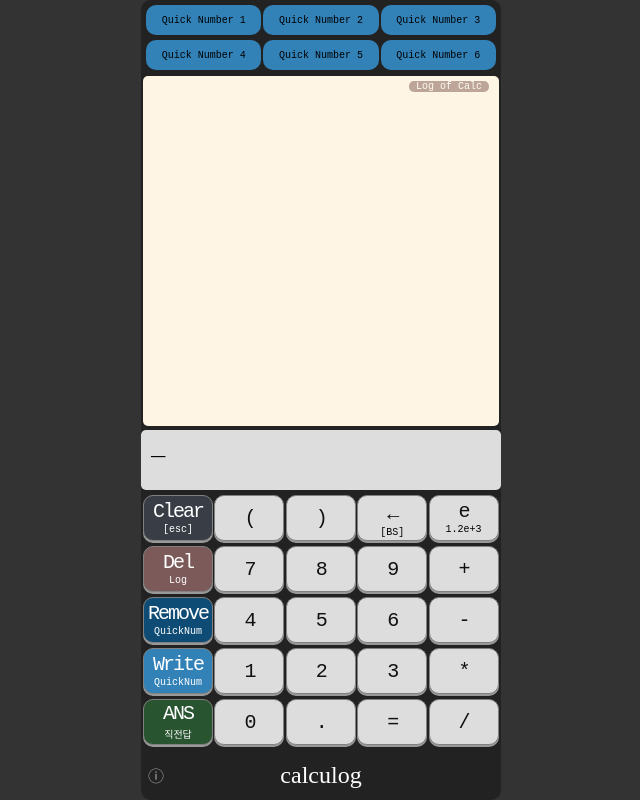
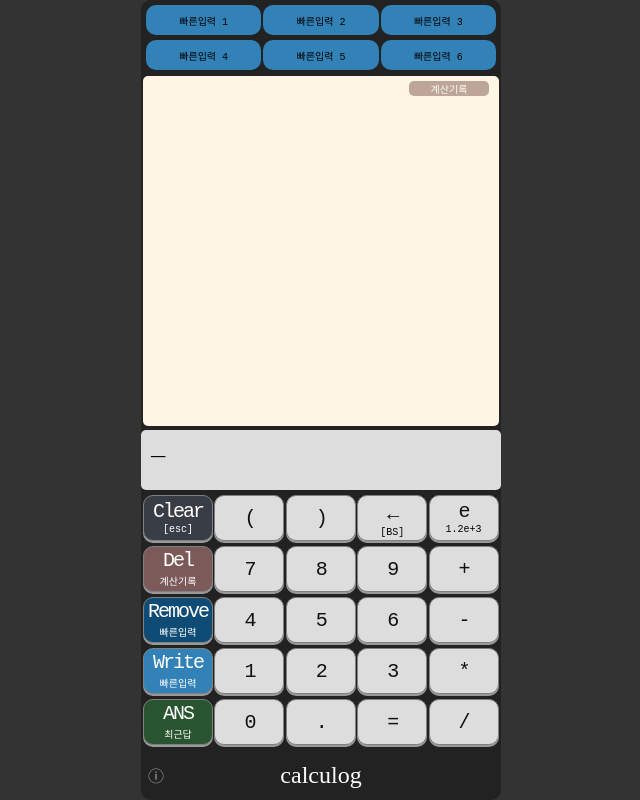
Before and after one commit to jacealan/calculog, a React (Create React App) app: page / in a window 1280 px wide. Shown: the whole page, without its empty margins (319-959 px from the left). Built offline with nearby package versions, Linux system fonts and the light colour scheme; a web font is replaced by a local one.

Commit message:
translate eng to korean

```diff
--- a/src/App.js
+++ b/src/App.js
@@ -108,14 +108,17 @@ function App() {
 
     if (key === "Enter" || key === "=") {
       calc()
-    } else if (key === "Escape" || key === "C" || key === "c") {
+    } else if (
+      (key === "Escape" || key === "C" || key === "c") &&
+      !event.ctrlKey
+    ) {
       setTyped("")
     } else if (key === "Backspace") {
       setTyped((prev) => prev.slice(0, -1))
     } else if (key === "Delete" || key === "D" || key === "d") {
       setLog([])
       window.localStorage.setItem("log", JSON.stringify([]))
-    } else if (key === "R" || key === "r") {
+    } else if ((key === "R" || key === "r") && !event.ctrlKey) {
       setQuickNum([])
       window.localStorage.setItem("quickNum", JSON.stringify([]))
     } else if (key === "W" || key === "w") {
@@ -167,7 +170,11 @@ function App() {
         {quickNum.map((num, index) => (
           <div className="quick_number" key={index}>
             <div
-              onClick={() => setTyped((prev) => `${prev}(${quickNum[index]})`)}
+              onClick={() =>
+                quickNum[index][0] === "-"
+                  ? setTyped((prev) => `${prev}(${quickNum[index]})`)
+                  : setTyped((prev) => `${prev}${quickNum[index]}`)
+              }
               style={{
                 width: "100px",
                 textAlign: "left",
@@ -196,7 +203,8 @@ function App() {
 
         {empty.slice(0, 6 - quickNum.length).map((num, index) => (
           <div className="quick_number_empty" key={index}>
-            Quick Number {index + quickNum.length + 1}
+            {/* Quick Number {index + quickNum.length + 1} */}
+            빠른입력 {index + quickNum.length + 1}
           </div>
         ))}
       </div>
@@ -217,7 +225,8 @@ function App() {
             </div>
           ))}
         </div>
-        <div className="log-title">Log of Calc</div>
+        {/* <div className="log-title">Log of Calc</div> */}
+        <div className="log-title">계산기록</div>
       </div>
       {/* TYPED */}
       <div className="typed" ref={typedBoxRef}>
@@ -290,7 +299,8 @@ function App() {
             onClick={onClick}
             style={{ backgroundColor: "#7D5A5A", color: "white" }}
           >
-            Log
+            {/* Log */}
+            계산기록
           </button>
         </button>
         <button className="keypad" name="7" onClick={onClick}>
@@ -318,7 +328,8 @@ function App() {
             onClick={onClick}
             style={{ backgroundColor: "#0F4C75", color: "white" }}
           >
-            QuickNum
+            {/* QuickNum */}
+            빠른입력
           </button>
         </button>
         <button className="keypad" name="4" onClick={onClick}>
@@ -352,7 +363,8 @@ function App() {
               color: "white",
             }}
           >
-            QuickNum
+            {/* QuickNum */}
+            빠른입력
           </button>
         </button>
         <button className="keypad" name="1" onClick={onClick}>
@@ -380,7 +392,7 @@ function App() {
             onClick={onClick}
             style={{ backgroundColor: "#285430", color: "white" }}
           >
-            {ans ? (ans.length > 9 ? `${ans.slice(0, 8)}…` : ans) : "직전답"}
+            {ans ? (ans.length > 9 ? `${ans.slice(0, 8)}…` : ans) : "최근답"}
           </button>
         </button>
         <button className="keypad" name="0" onClick={onClick}>
@@ -416,27 +428,36 @@ function App() {
         사용법
         <ul>
           <li>키패드 클릭 또는 터치</li>
-          <li>키보드 입력<br />- 입력이 안될 땐 Tab</li>
-          <li>소수는 소수점아래 9자리로 반올림</li>
+          <li>
+            키보드 입력
+            <br />- 입력이 안될 땐 Tab
+          </li>
+          <li>소수점아래는 최대 9자리로 반올림됨</li>
         </ul>
         단축키
         <ul>
           <li>Enter : =</li>
-          <li>ESC : 입력창 지우기</li>
+          <li>ESC, C, c : 입력창 지우기</li>
           <li>BackSpace : 입력창 한글자 지우기</li>
           <li>D, d : 계산기록(Log) 지우기</li>
           <li>
             R, r
-            <br />: 빠른입력버튼(Quick Number) 지우기
+            <br />: 빠른입력(Quick Number) 지우기
           </li>
           <li>W, r : 최근답을 빠른입력버튼에 기록</li>
           <li>A, a : 최근답(ANS)</li>
           <li>
             Shift + 1,2,3,4,5,6
-            <br />: 빠른입력버튼 1,2,3,4,5,6
+            <br />: 빠른입력 1,2,3,4,5,6
           </li>
         </ul>
-        &copy; Jace {new Date().getFullYear()} <a href="mailto:jacealan1@gmail.com" style={{fontWeight: "300"}}>(contact)</a>
+        &copy; Jace(제이스) {new Date().getFullYear()}{" "}
+        <a
+          href="mailto:jacealan1@gmail.com"
+          style={{ fontSize: "12px", fontWeight: "300" }}
+        >
+          (contact)
+        </a>
       </button>
 
       <style jsx>
```
